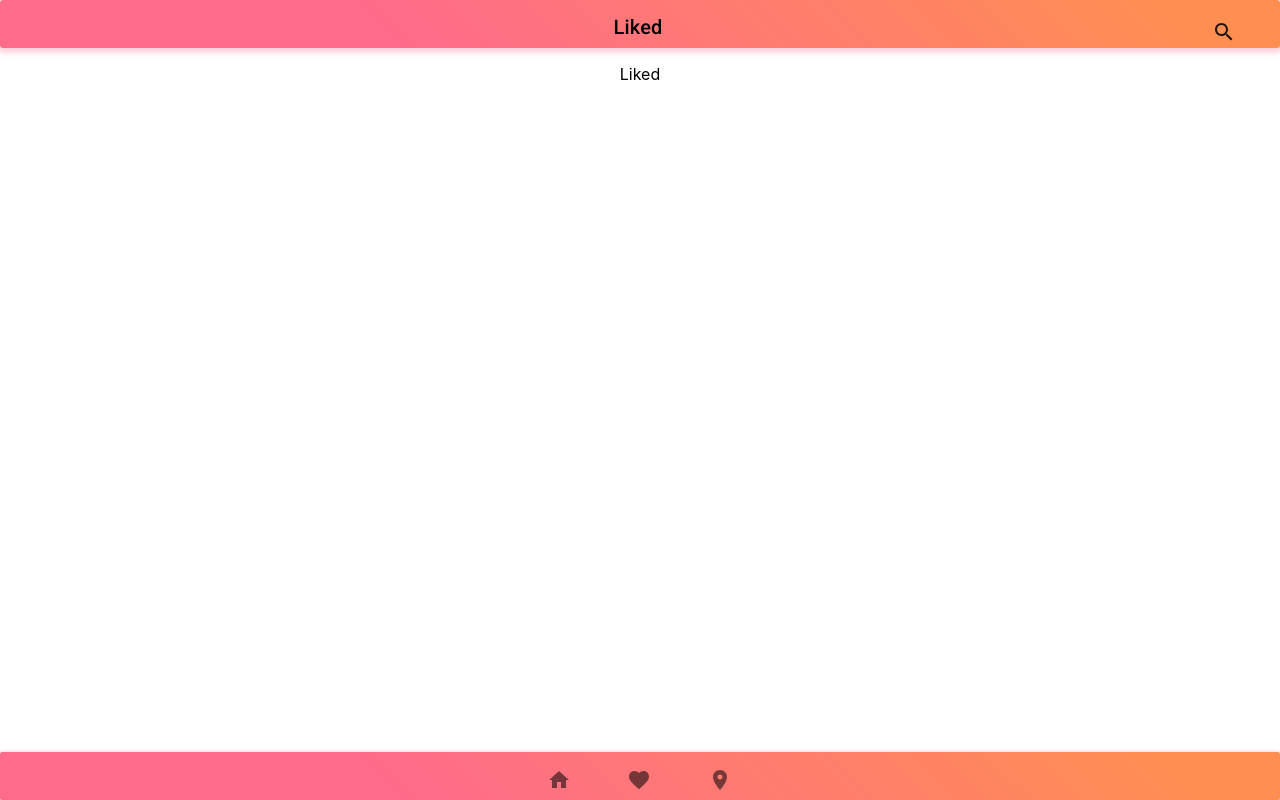
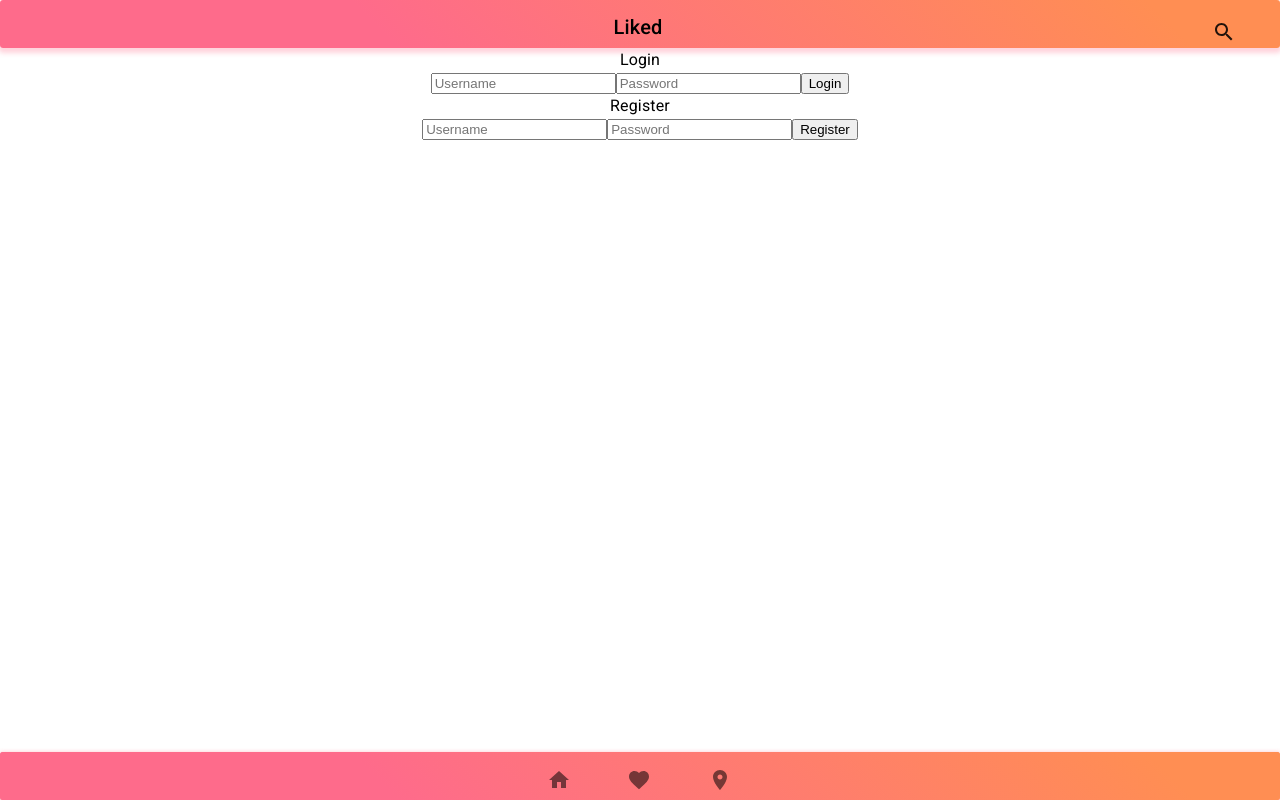
Before and after one commit to RasmusJK/CookBook, a React (Create React App) app: page /liked in a window 1280 px wide. Built offline with nearby package versions, Linux system fonts and the light colour scheme.

Commit message:
added queries/mutations for user

```diff
--- a/src/components/Liked.js
+++ b/src/components/Liked.js
@@ -1,12 +1,15 @@
 import '../App.css';
 import React from "react";
-
-
-
+import Login from "./Login";
+import Typography from "@material-ui/core/Typography";
+import Register from "./Register";
 const Liked=(props)=> {
     return (
         <div className="App">
-            <p>{props.name}</p>
+        <Typography>Login</Typography>
+            <Login></Login>
+            <Typography>Register</Typography>
+            <Register/>
         </div>
     );
 }
--- /dev/null
+++ b/src/components/Login.js
@@ -0,0 +1,51 @@
+import React, { useState } from 'react';
+import { useLazyQuery } from '@apollo/client';
+import {LOGIN} from "../gql/query";
+import { useHistory } from "react-router-dom";
+
+const Login=()=>{
+
+    const [username, setUsername] =useState("");
+    const [password, setPassword] =useState("");
+    const history = useHistory();
+    const [login, { loading, data, error }] = useLazyQuery(LOGIN);
+
+    const signIn = ()=> {
+        login({variables:{
+            username:username,
+            password:password
+            }
+
+        })
+       // localStorage.setItem("Token",???)
+
+
+    }
+
+    return (
+        <div className="App">
+            <form onSubmit={event => {
+                event.preventDefault();
+                signIn();
+                localStorage.setItem("Token",login.token)
+                console.log(login.token);
+                history.push('/');
+            }}>
+                <input type="text"
+                       placeholder="Username"
+                       onChange={(e)=>{
+                           setUsername(e.target.value);
+                       }}
+                />
+                <input type="text"
+                       placeholder="Password"
+                       onChange={(e)=>{
+                           setPassword(e.target.value);
+                       }}
+                />
+                <button type="submit">Login</button>
+            </form>
+        </div>
+    );
+}
+export default Login;
--- /dev/null
+++ b/src/components/Register.js
@@ -0,0 +1,51 @@
+import React, { useState } from 'react';
+import { useMutation } from '@apollo/client';
+import {CREATE_USER} from "../gql/mutations";
+import { useHistory } from "react-router-dom";
+const Register=()=>{
+
+    const [username, setUsername] =useState("");
+    const [password, setPassword] =useState("");
+
+    const [register, { loading, data, error }] = useMutation(CREATE_USER);
+    const history = useHistory();
+
+       const signUp = ()=> {
+           register({
+               variables: {
+                   username: username,
+                   password: password
+               }
+            }).then(r =>{
+                console.log("R?",r);
+           })
+
+
+       }
+
+    return (
+        <div className="App">
+            <form onSubmit={event => {
+                event.preventDefault();
+                signUp();
+                history.push('/');
+
+            }}>
+                <input type="text"
+                       placeholder="Username"
+                       onChange={(e)=>{
+                           setUsername(e.target.value);
+                       }}
+                />
+                <input type="text"
+                       placeholder="Password"
+                       onChange={(e)=>{
+                           setPassword(e.target.value);
+                       }}
+                />
+                <button type="submit">Register</button>
+            </form>
+        </div>
+    );
+}
+export default Register;
--- a/src/gql/mutations.js
+++ b/src/gql/mutations.js
@@ -32,3 +32,21 @@ export const CREATE_RECIPE = gql`
  }
 
 `;
+
+export const CREATE_USER = gql`
+
+ mutation register(
+    $username: String!
+    $password: String!
+  ) {
+    register(
+      username: $username
+      password: $password
+    ) {
+      username
+      id
+    }
+  }
+
+
+`;
--- a/src/gql/query.js
+++ b/src/gql/query.js
@@ -23,3 +23,19 @@ export const GET_RECIPE = gql`
     }
 
 `;
+
+export const LOGIN = gql`
+ query login(
+    $username: String!
+    $password: String!){
+    login(
+    username: $username
+    password: $password
+    ){
+    username
+    token
+    id
+ }
+ }
+
+`;
```
